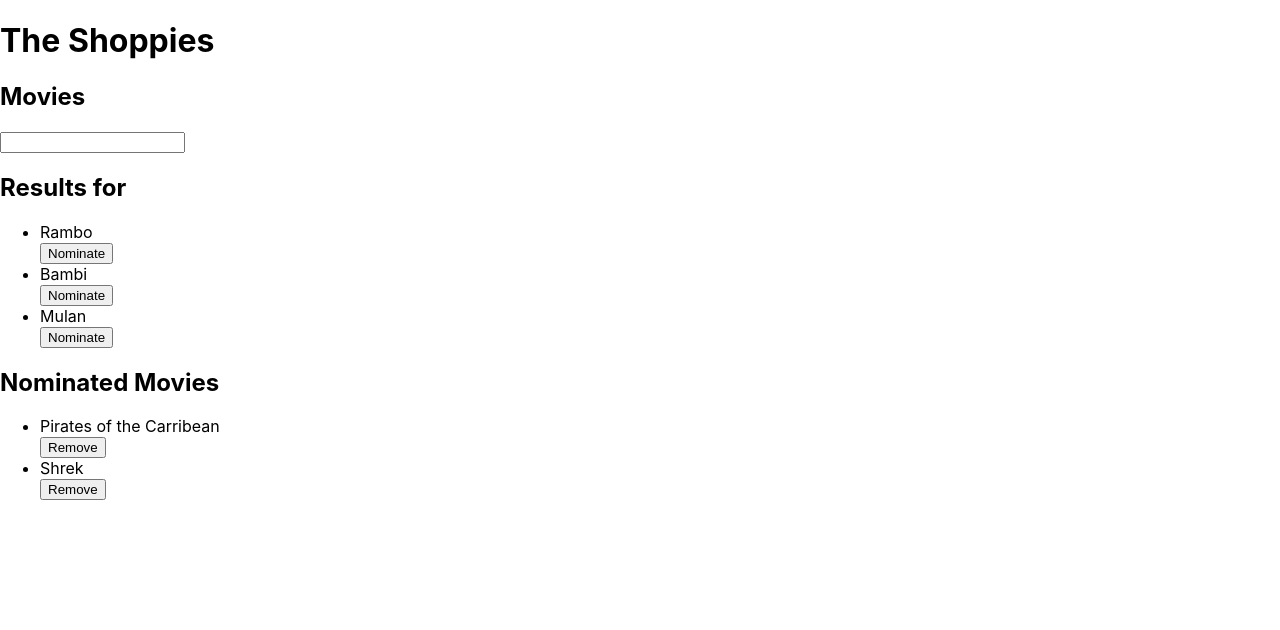
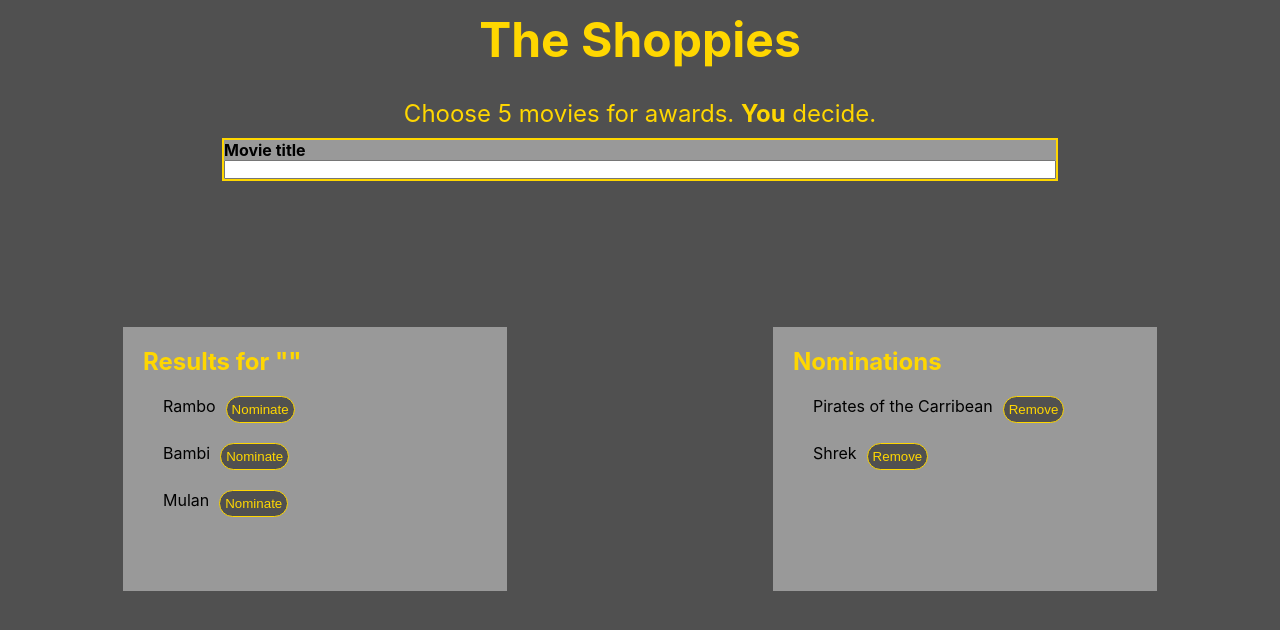
Before and after one commit to Nicolasbuisson/ShopifyFrontendChallenge, a React (Create React App) app: page / in a window 1280 px wide. Shown: the top 630 px of the page. Built offline with nearby package versions, Linux system fonts and the light colour scheme.

Commit message:
initial styling

```diff
--- a/src/components/MovieRanker.js
+++ b/src/components/MovieRanker.js
@@ -56,8 +56,12 @@ export class MovieRanker extends Component {
     return (
       <div className="container">
         <h1 className="main-title">The Shoppies</h1>
+        <p className="main-para">
+          Choose 5 movies for awards. <strong>You</strong> decide.
+        </p>
+        <div className="grid-container">
           <div className="search-container">
-          <h2>Movies</h2>
+            <h2 className="search-subtitle">Movie title</h2>
             <div className="search-bar">
               {/* add search icon */}
               <input
@@ -70,7 +74,7 @@ export class MovieRanker extends Component {
           </div>
 
           <div className="foundMovies-container">
-          <h2>Results for {this.state.searchTerm}</h2>
+            <h2 className="subtitle">Results for "{this.state.searchTerm}"</h2>
             {/** add movie/film icon */}
             <ul className="foundMovies-list">
               {this.state.foundMovies.map(
@@ -94,7 +98,7 @@ export class MovieRanker extends Component {
           </div>
 
           <div className="nominatedMovies-container">
-          <h2>Nominated Movies</h2>
+            <h2 className="subtitle">Nominations</h2>
             {/**add trophy/medal icon, gold color */}
             <ul className="nominatedMovies-list">
               {this.state.nominatedMovies.map(
@@ -102,7 +106,7 @@ export class MovieRanker extends Component {
                 (nominatedMovie) => (
                   // console.log(nominatedMovie),
                   <li className="nominatedMovies-list-item">
-                  <div className="nominatedMovies-list-item-label">
+                    <div className="nominatedMovies-list-label">
                       {nominatedMovie}
                     </div>
                     <button
@@ -118,6 +122,7 @@ export class MovieRanker extends Component {
             </ul>
           </div>
         </div>
+      </div>
     );
   }
 }
--- a/src/styles/MovieRanker.css
+++ b/src/styles/MovieRanker.css
@@ -1,11 +1,125 @@
+/* GENERAL STYLING */
+
 *,
 *::before,
 *::after {
   box-sizing: border-box;
+  margin: 0;
+  padding: 0;
 }
 
 :root {
-  --clr-grey: #353535;
-  --clr-accent: #00bbdd;
+  --clr-grey: #505050;
+  --clr-grey-light: #999999;
   --clr-gold: #ffd700;
 }
+
+/* TYPOGRAPHY */
+/* ADD FONTS */
+.main-title {
+  padding: 10px 10px;
+  margin-bottom: 20px;
+  color: var(--clr-gold);
+  text-align: center;
+  font-size: 3rem;
+}
+
+.main-para {
+  margin: 10px 10px;
+  color: var(--clr-gold);
+  text-align: center;
+  font-size: 1.5rem;
+}
+
+.subtitle {
+  color: var(--clr-gold);
+  font-size: 1.5rem;
+}
+
+/* LAYOUT */
+.container {
+  width: 100vw;
+  height: 100vh;
+  background-color: var(--clr-grey);
+  /*ADD MOVIE BACKGROUND IMAGE*/
+}
+
+.grid-container {
+  display: grid;
+  grid-template-columns: 1fr 1fr;
+  grid-template-rows: 1fr 1fr 1fr 1fr 1fr;
+  gap: 20px;
+  align-items: start;
+  justify-items: center;
+  /* justify-content: stretch; */
+}
+
+.search-container {
+  grid-column: 1 / 3;
+  grid-row: 1 / 3;
+  background-color: var(--clr-grey-light);
+  border: 2px solid var(--clr-gold);
+}
+
+.foundMovies-container,
+.nominatedMovies-container {
+  grid-column: 1 / 2;
+  grid-row: 3 / 6;
+  background-color: var(--clr-grey-light);
+  width: auto;
+  min-width: 30vw;
+  min-height: 33vh;
+  padding: 20px;
+}
+
+.nominatedMovies-container {
+  grid-column: 2 / 3;
+}
+
+/* SEARCH SECTION */
+
+.search-bar {
+  display: flex;
+}
+
+.search-subtitle {
+  font-size: 1rem;
+}
+
+.search-bar-input {
+  width: 65vw;
+  text-align: center;
+}
+
+/* FOUND / NOMINATED MOVIES SECTION */
+
+.foundMovies-list,
+.nominatedMovies-list {
+  list-style: none;
+}
+
+.foundMovies-list-item,
+.nominatedMovies-list-item {
+  display: flex;
+  flex-direction: row;
+  justify-content: start;
+  margin: 20px 10px;
+}
+
+.foundMovies-list-label,
+.nominatedMovies-list-label {
+  margin: 0px 10px;
+}
+
+.foundMovies-list-button,
+.nominatedMovies-list-button {
+  color: var(--clr-gold);
+  background-color: var(--clr-grey);
+  border: 1px solid var(--clr-gold);
+  padding: 5px 5px;
+  border-radius: 15px;
+}
+
+.foundMovies-list-button:disabled {
+  opacity: 0.5;
+}
```
Lines whose indentation alone changed are shown as unchanged.
